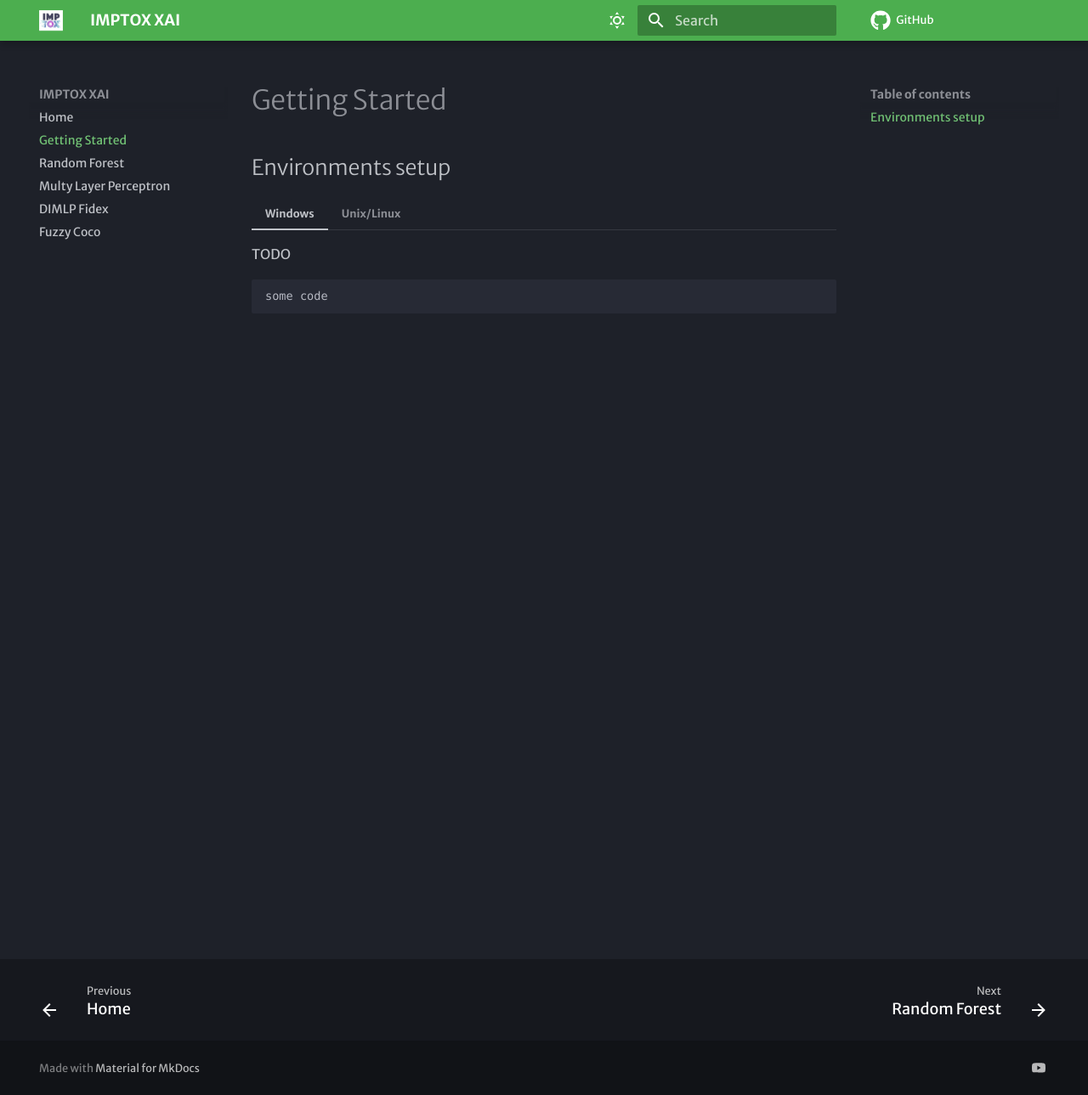
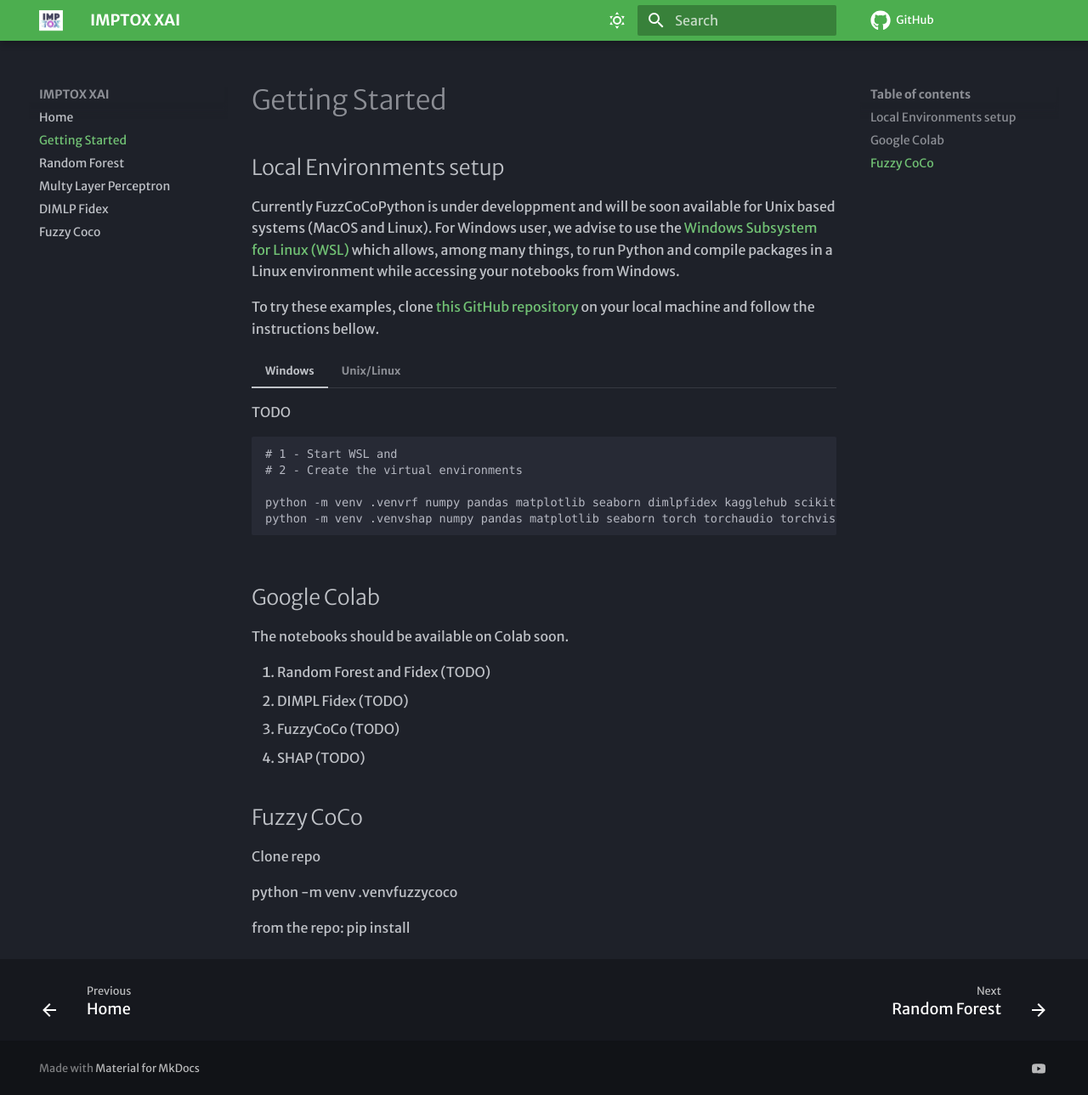
Before and after one commit to ThibaultSchowing/IMPTOX_XAI, an MkDocs documentation site: the page built from docs/aInstallation.md, in a window 1280 px wide and 1289 px high. Shown: the whole window at 85% size. Built offline with MkDocs 1.6.1 and Material for MkDocs 9.7.7, drawn with Linux system fonts in a browser that asks for light colours; some web fonts are replaced; comment, search, counter and statistics services are not loaded.

Commit message:
update documentation

````diff
--- a/docs/aInstallation.md
+++ b/docs/aInstallation.md
@@ -1,18 +1,42 @@
 # Getting Started
 
-## Environments setup
+## Local Environments setup
 
+Currently FuzzCoCoPython is under developpment and will be soon available for Unix based systems (MacOS and Linux). For Windows user, we advise to use the [Windows Subsystem for Linux (WSL)](https://learn.microsoft.com/en-us/windows/wsl/install) which allows, among many things, to run Python and compile packages in a Linux environment while accessing your notebooks from Windows.
+
+To try these examples, clone [this GitHub repository](https://github.com/ThibaultSchowing/IMPTOX_XAI.git) on your local machine and follow the instructions bellow.
 
 === "Windows"
+    TODO
+    ```
+    # 1 - Start WSL and
+    # 2 - Create the virtual environments
+
+    python -m venv .venvrf numpy pandas matplotlib seaborn dimlpfidex kagglehub scikit-learn
+    python -m venv .venvshap numpy pandas matplotlib seaborn torch torchaudio torchvision kagglehub scikit-learn
+    ```
+=== "Unix/Linux"
     TODO
     ```
     some code
     ```
 
 
+## Google Colab
 
-=== "Unix/Linux"
-    TODO
-    ```
-    some code
-    ```
+The notebooks should be available on Colab soon.
+
+1. Random Forest and Fidex (TODO)
+2. DIMPL Fidex (TODO)
+3. FuzzyCoCo (TODO)
+4. SHAP  (TODO)
+
+
+## Fuzzy CoCo
+
+Clone repo
+
+python -m venv .venvfuzzycoco
+
+from the repo:
+pip install
````
Also changed, not shown: docs/bRandom-Forest.md (line endings or trailing spaces), docs/cMLP.md (line endings or trailing spaces), docs/dDIMLP-Fidex.md (line endings or trailing spaces), docs/eFuzzy-CoCo.md (line endings or trailing spaces).
